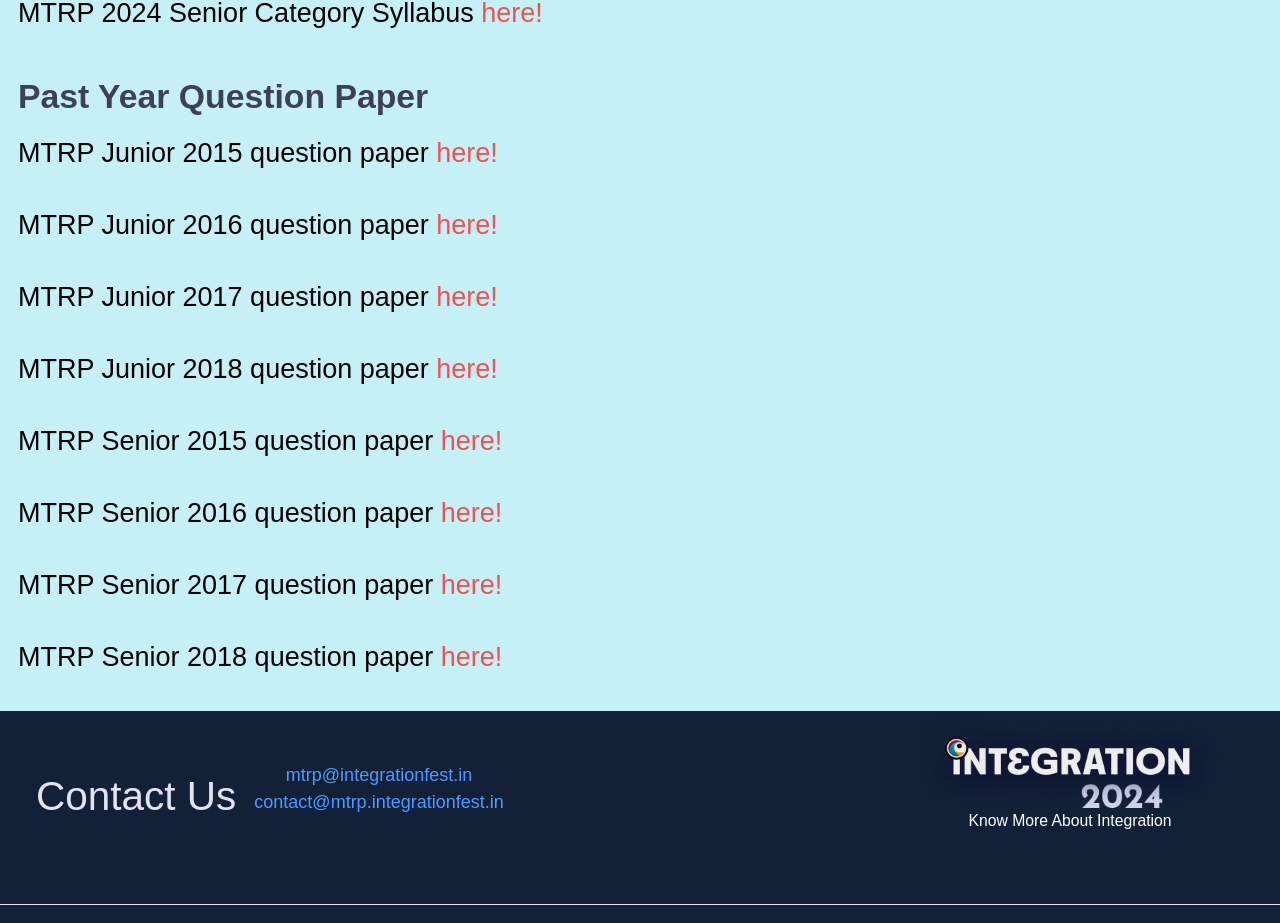
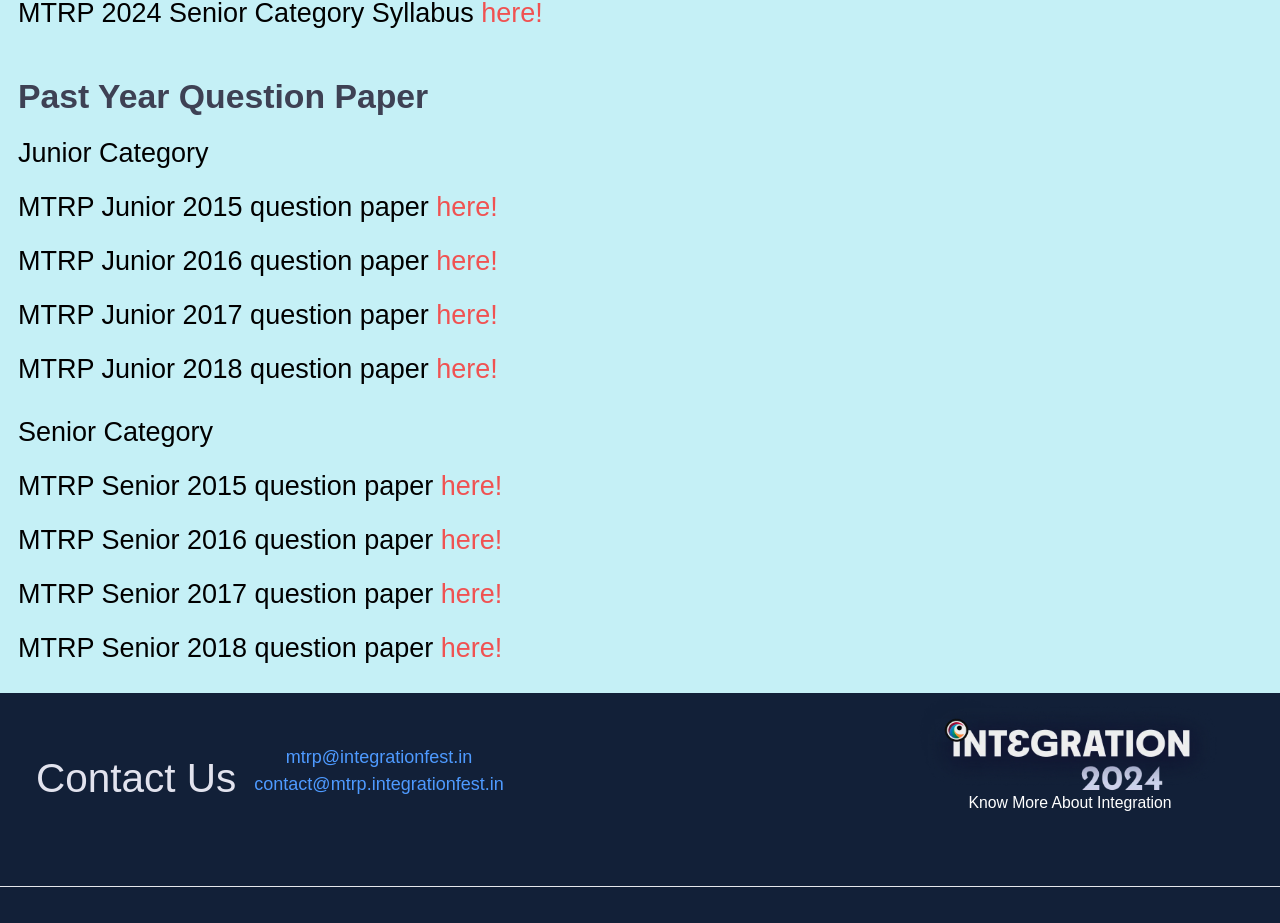
Before and after one commit to Integration-ISIK/mtrp-2024-website, a Next.js app: page /resources in a window 1280 px wide. Shown: the part 1256-2179 px from the top of the page. Built offline with nearby package versions, Linux system fonts and the light colour scheme; a web font is replaced by a local one.

Commit message:
Update page.tsx

```diff
--- a/app/resources/page.tsx
+++ b/app/resources/page.tsx
@@ -31,21 +31,23 @@ export default function Resources() {
             <p className='leading-5 p-2 md:text-2xl'>
             Students appearing for MTRP 2024 in Junior and Senior categories can view the syllabi in Program section as well download it from here.
             </p>
-            <p className='text-xl p-2 pb-6 font-light md:text-2xl'>MTRP 2024 Junior Category Syllabus <a href="" className='text-red-500'>here!</a></p>
-            <p className='text-xl p-2 pb-6 font-light md:text-2xl'>MTRP 2024 Senior Category Syllabus <a href="" className='text-red-500'>here!</a></p>
+            <p className='text-xl p-2 pb-6 font-light md:text-2xl'>MTRP 2024 Junior Category Syllabus <a href="https://drive.google.com/file/d/10Qc27yxiU9wENqcGdZ3pfXqD7XQuJvGW/view?usp=drive_link" className='text-red-500'>here!</a></p>
+            <p className='text-xl p-2 pb-6 font-light md:text-2xl'>MTRP 2024 Senior Category Syllabus <a href="https://drive.google.com/file/d/10FuXY4Yv2X8kU1hZFUVmZAzRfdsdlGlg/view?usp=drive_link" className='text-red-500'>here!</a></p>
           </div>
           <div className="md:p-2">
             <div className=" whitespace-pre-line font-bold text-2xl md:text-3xl px-2">
               <p className='text-[#3E4154] md:pb-2'>Past Year Question Paper</p>
             </div>
-            <p className='text-xl p-2 pb-6 font-light md:text-2xl'>MTRP Junior 2015 question paper <a href="" className='text-red-500'>here!</a></p>
-            <p className='text-xl p-2 pb-6 font-light md:text-2xl'>MTRP Junior 2016 question paper <a href="" className='text-red-500'>here!</a></p>
-            <p className='text-xl p-2 pb-6 font-light md:text-2xl'>MTRP Junior 2017 question paper <a href="" className='text-red-500'>here!</a></p>
-            <p className='text-xl p-2 pb-6 font-light md:text-2xl'>MTRP Junior 2018 question paper <a href="" className='text-red-500'>here!</a></p>
-            <p className='text-xl p-2 pb-6 font-light md:text-2xl'>MTRP Senior 2015 question paper <a href="" className='text-red-500'>here!</a></p>
-            <p className='text-xl p-2 pb-6 font-light md:text-2xl'>MTRP Senior 2016 question paper <a href="" className='text-red-500'>here!</a></p>
-            <p className='text-xl p-2 pb-6 font-light md:text-2xl'>MTRP Senior 2017 question paper <a href="" className='text-red-500'>here!</a></p>
-            <p className='text-xl p-2 pb-6 font-light md:text-2xl'>MTRP Senior 2018 question paper <a href="" className='text-red-500'>here!</a></p>
+            <p className='leading-5 p-2 md:text-2xl'>Junior Category</p>
+            <p className='text-xl p-2 pb-2 font-light md:text-2xl'>MTRP Junior 2015 question paper <a href="https://drive.google.com/file/d/10vXCkBfeC4YpDMa-bCbx9TP0RRyUZykB/view?usp=drive_link" className='text-red-500'>here!</a></p>
+            <p className='text-xl p-2 pb-2 font-light md:text-2xl'>MTRP Junior 2016 question paper <a href="https://drive.google.com/file/d/10f0PljlBVkRVd98eectQ_cB38gT3ejDn/view?usp=drive_link" className='text-red-500'>here!</a></p>
+            <p className='text-xl p-2 pb-2 font-light md:text-2xl'>MTRP Junior 2017 question paper <a href="https://drive.google.com/file/d/10T-IZ8F5yEcNfihC3qTXcqKZJ5AF-NrA/view?usp=drive_link" className='text-red-500'>here!</a></p>
+            <p className='text-xl p-2 pb-4 font-light md:text-2xl'>MTRP Junior 2018 question paper <a href="https://drive.google.com/file/d/111FA02hqiSJlxBOIc63GlD6rdsvX_yjA/view?usp=drive_link" className='text-red-500'>here!</a></p>
+            <p className='leading-5 p-2 md:text-2xl'>Senior Category</p>
+            <p className='text-xl p-2 pb-2 font-light md:text-2xl'>MTRP Senior 2015 question paper <a href="https://drive.google.com/file/d/10tNQKdEVs-U-66wcYk8U2tWQdl94Oa9n/view?usp=drive_link" className='text-red-500'>here!</a></p>
+            <p className='text-xl p-2 pb-2 font-light md:text-2xl'>MTRP Senior 2016 question paper <a href="https://drive.google.com/file/d/10ddadKkNk_l03zgbOfZpyOllD-zJoaM4/view?usp=drive_link" className='text-red-500'>here!</a></p>
+            <p className='text-xl p-2 pb-2 font-light md:text-2xl'>MTRP Senior 2017 question paper <a href="https://drive.google.com/file/d/114-AdzgJf2uYCDZhFCIvyRYJ3vWec9Aq/view?usp=drive_link" className='text-red-500'>here!</a></p>
+            <p className='text-xl p-2 pb-4 font-light md:text-2xl'>MTRP Senior 2018 question paper <a href="https://drive.google.com/file/d/10wzT14aji-O1xMa4ieICI1ixccCx7s6n/view?usp=drive_link" className='text-red-500'>here!</a></p>
           </div>
         </div>
       </main>
```
